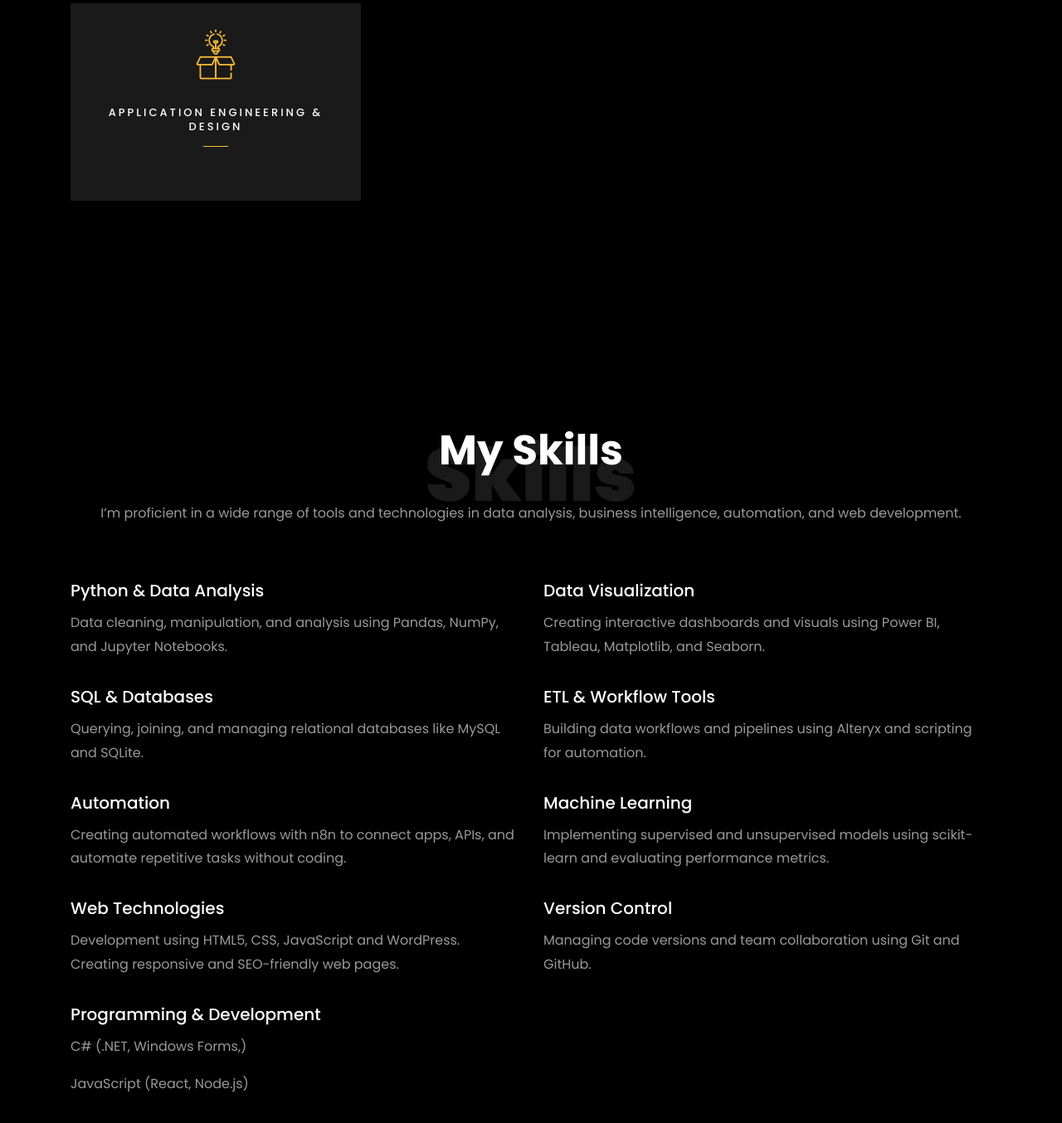
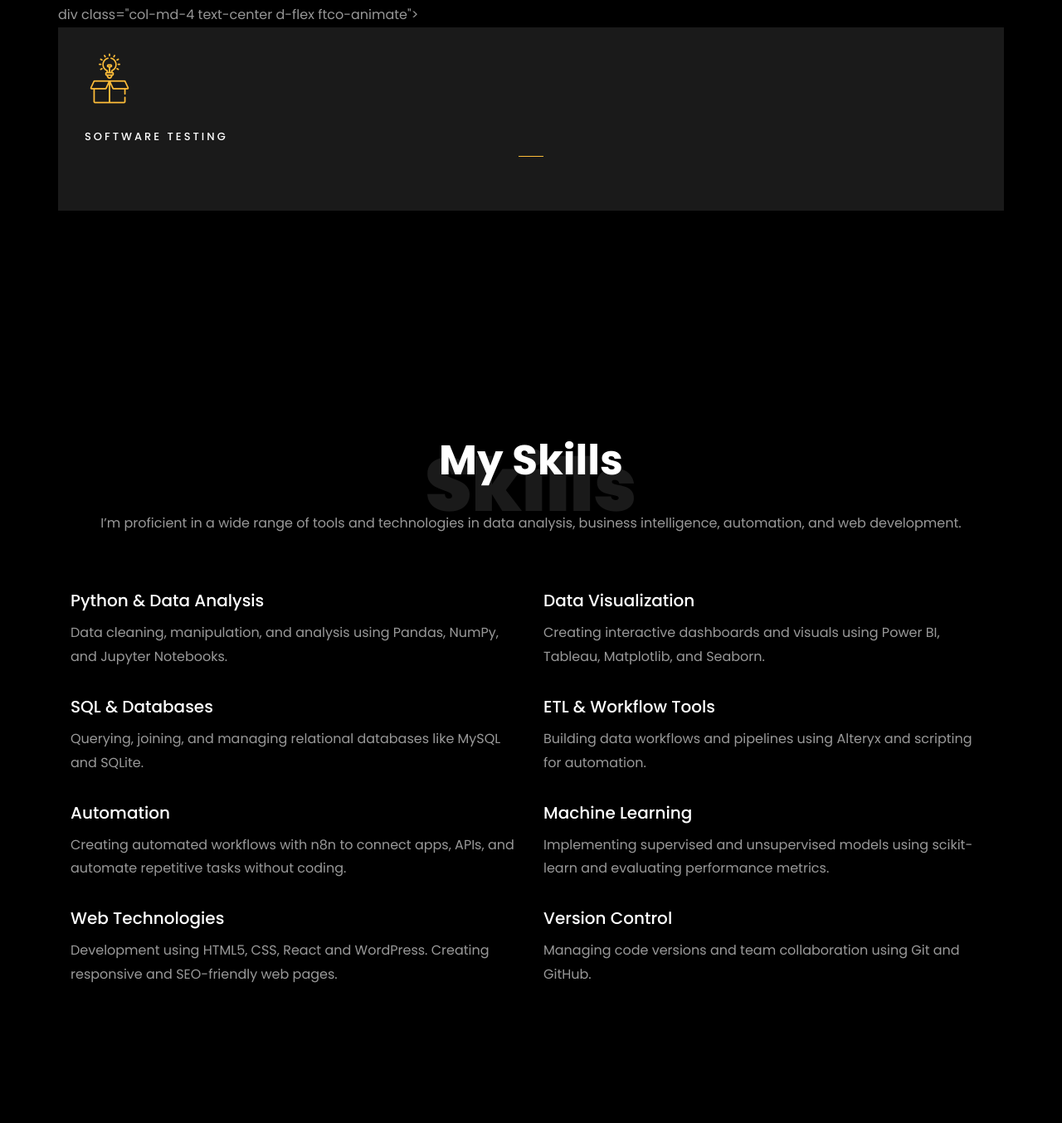
Before and after one commit to rabiaasghaier/Portfolio, a plain HTML site: page index.html in a window 1280 px wide. Shown: the part 3385-4739 px from the top of the page at 83% size. Drawn offline with Linux system fonts and the light colour scheme; files whose address does not match are found by name.

Commit message:
Update index.html

```diff
--- a/index.html
+++ b/index.html
@@ -254,16 +254,17 @@
 							</div>
 						</a>
 					</div>
-				<div class="col-md-4 text-center d-flex ftco-animate">
+				div class="col-md-4 text-center d-flex ftco-animate">
 						<a href="#" class="services-1">
 							<span class="icon">
 								<i class="flaticon-ideas"></i>
 							</span>
 							<div class="desc">
-								<h3 class="mb-5">Application Engineering & Design</h3>
+								<h3 class="mb-5">software testing</h3>
 							</div>
 						</a>
 					</div>
+
 				</div>
     	</div>
     </section>
@@ -318,7 +319,7 @@
       <div class="col-md-6 animate-box">
         <div class="progress-wrap ftco-animate">
           <h3>Web Technologies</h3>
-          <p>Development using HTML5, CSS, JavaScript and WordPress. Creating responsive and SEO-friendly web pages.</p>
+          <p>Development using HTML5, CSS, React and WordPress. Creating responsive and SEO-friendly web pages.</p>
         </div>
       </div>
       <div class="col-md-6 animate-box">
@@ -327,13 +328,7 @@
           <p>Managing code versions and team collaboration using Git and GitHub.</p>
         </div>
       </div>
-	 <div class="col-md-6 animate-box">
-        <div class="progress-wrap ftco-animate">
-          <h3>Programming & Development</h3>
-          <p>C# (.NET, Windows Forms,) </p>
-		  <p>JavaScript (React, Node.js) </p>
-        </div>
-      </div>
+
     </div>
   </div>
 </section>
```
